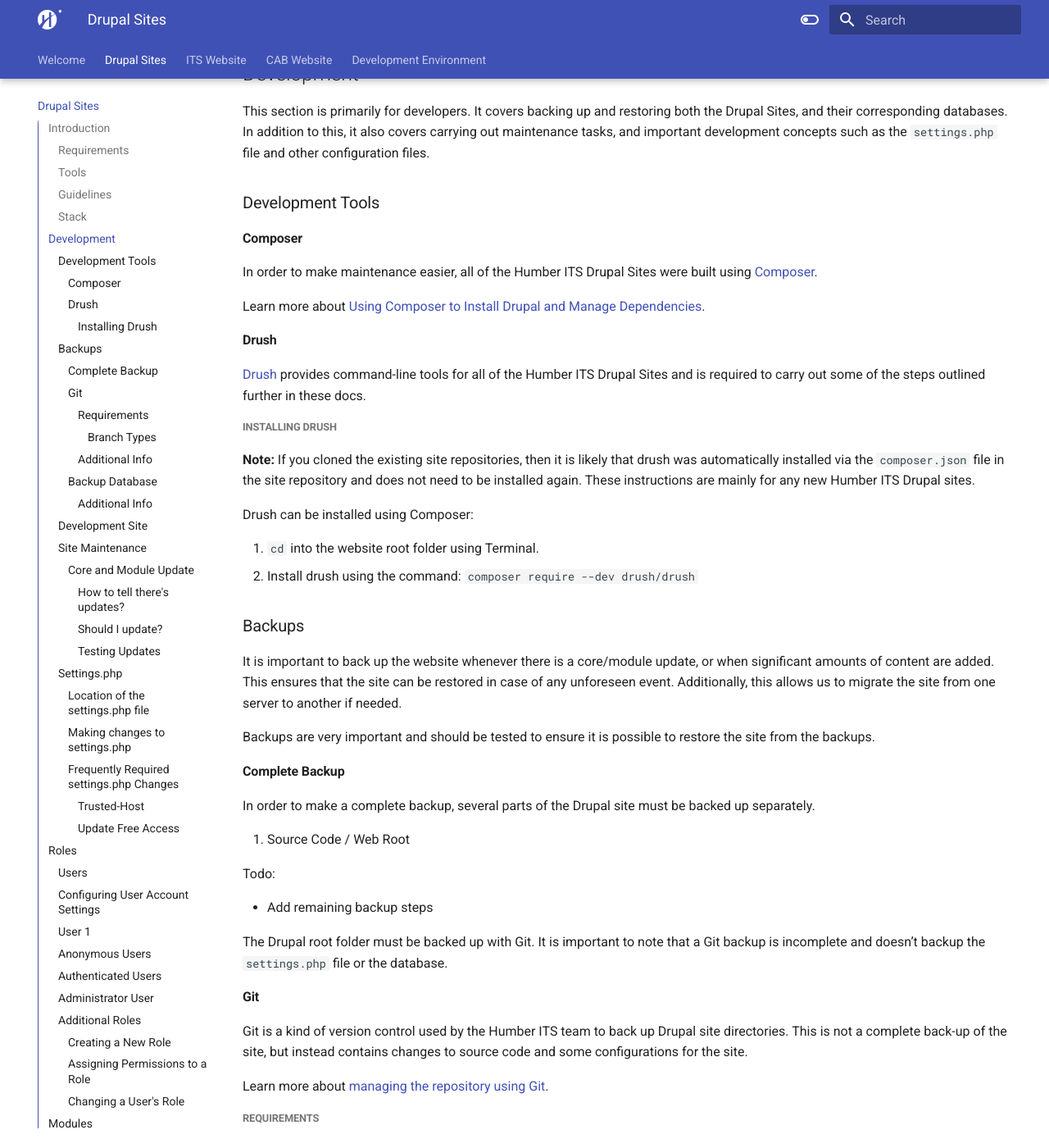
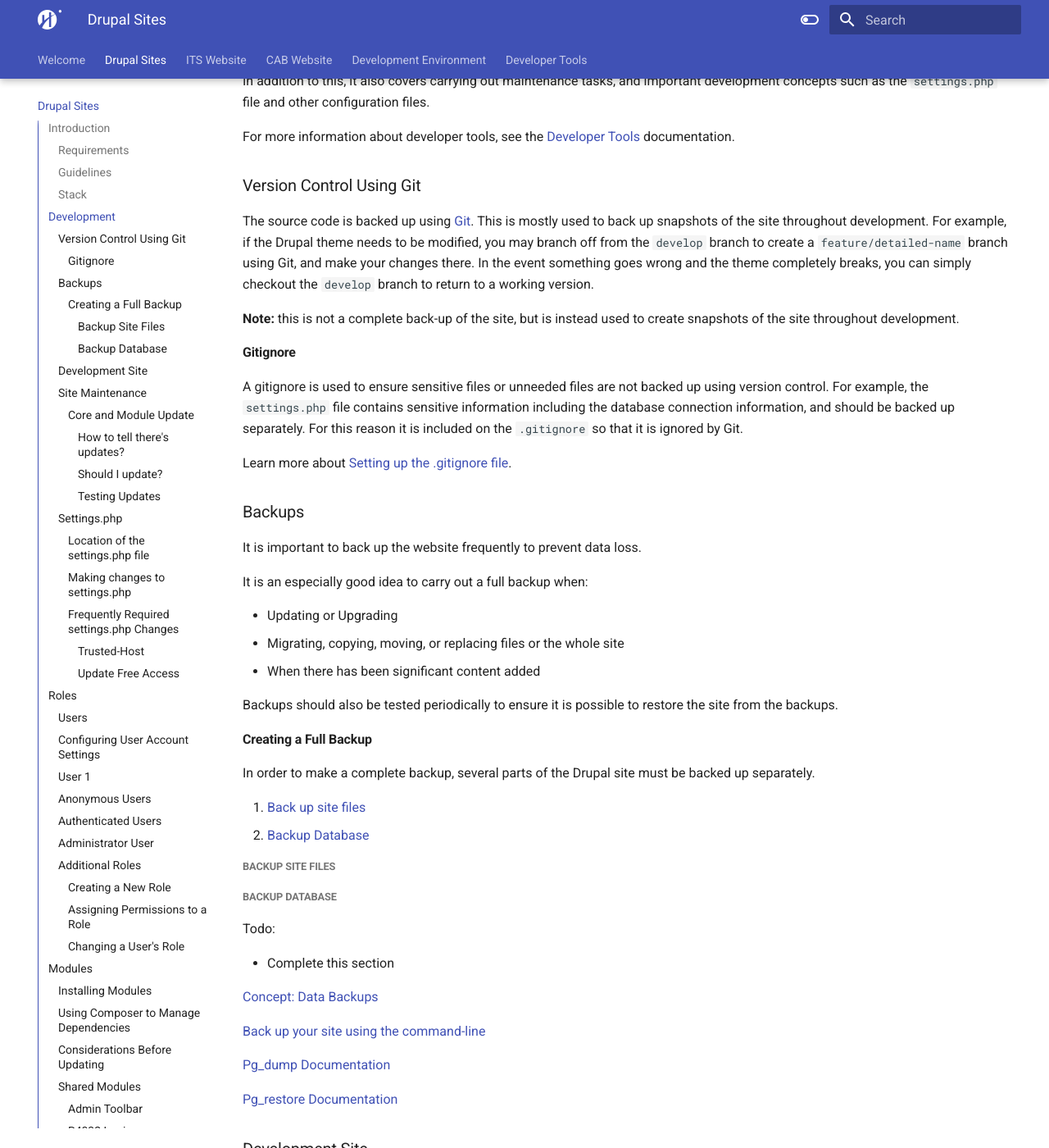
Before and after one commit to GeorgeCiesinski/custom-drupal-docs, an MkDocs documentation site: the page built from docs/drupal-sites.md, in a window 1280 px wide and 1400 px high, scrolled down 1133 px. Shown: the whole window at 82% size. Built offline with MkDocs 1.6.1 and Material for MkDocs 9.7.7, drawn with Linux system fonts in a browser that asks for light colours; some of the changed text lies outside the part shown.

Commit message:
Created new drupal-tools docs to isolate tool instructions there

````diff
--- /dev/null
+++ b/docs/developer-tools.md
@@ -0,0 +1,85 @@
+# Developer Tools
+
+This document outlines the tools used to develop the sites. With some of the tools, I have also outlined some frequently used processes used during the development of the sites.
+
+## Git
+
+Git is a version control software and is used by the Humber ITS team to back up Drupal site directories.
+
+Learn more about [managing the repository using Git](https://www.drupal.org/docs/user_guide/en/extend-git.html).
+
+### Requirements
+
+1. Basic Git knowledge - Learn more about [becoming a git guru](https://www.atlassian.com/git/tutorials).
+
+2. Basic understanding of Git-flow - It is extremely encouraged to maintain git-flow when pushing commits to the site repositories. Learn more about [git-flow](https://www.atlassian.com/git/tutorials/comparing-workflows/gitflow-workflow).
+
+#### Branch Types
+
+**Main** - Permanent Branch
+
+> This is the production branch and is a permanent branch. Only new versions should be pushed to the main branch.
+
+**Develop** - Permanent Branch
+
+> This is the main development branch and is the second permanent branch. New features and hotfixes should branch off from the develop branch, and then back into it when complete. Release branches should also branch out from develop before being merged into main.
+
+> This branch only needs to be created once:
+
+```shell title="Create develop branch and push to origin"
+git checkout -b develop
+git push --set-upstream origin develop
+```
+
+**Feature**
+
+> This is a new feature. It can be a new element, new logic, or any other code that results in a new feature being added to the project.
+
+```shell title="Create a new feature branch"
+git checkout -b feature/descriptive-title
+```
+
+**Hotfix**
+
+> This is essentially a bug fix. A hotfix branch would be created specifically to address a bug or issue. Like the feature branch, the changes can later be merged back into develop.
+
+```shell title="Create a new hotfix branch"
+git checkout -b hotfix/descriptive-title
+```
+
+**Release**
+
+> Unlike Feature or hotfix, a release branch is typically a child of develop and is merged into main. The purpose of the release branch is to do final testing and last-minute changes before creating a tagged release on the main branch.
+
+```shell title="Create a new release branch"
+git checkout -b release/feature-name
+```
+
+### Additional Info
+
+Some more information can be found in these links. These are meant to get a better understanding of how Git can be used on a Drupal site, as well as best practices and the Git-flow method of creating branches. It should not be used in place of the other instructions in this document.
+
+[Building a Drupal Site with Git](https://www.drupal.org/docs/installing-drupal/building-a-drupal-site-with-git)
+
+[Building a Drupal Site with Git](https://www.drupal.org/docs/installing-drupal/building-a-drupal-site-with-git)
+
+[Successful Git Branching Model](https://nvie.com/posts/a-successful-git-branching-model/)
+
+## Composer
+
+In order to make maintenance easier, all of the Humber ITS Drupal Sites were built using [Composer](https://getcomposer.org/).
+
+Learn more about [Using Composer to Install Drupal and Manage Dependencies](https://www.drupal.org/docs/develop/using-composer/manage-dependencies).
+
+## Drush
+
+[Drush](https://www.drush.org/) provides command-line tools for all of the Humber ITS Drupal Sites and is required to carry out some of the steps outlined further in these docs.
+
+### Installing Drush
+
+**Note:** If you cloned the existing site repositories, then it is likely that drush was automatically installed via the `composer.json` file in the site repository and does not need to be installed again. These instructions are mainly for any new Humber ITS Drupal sites.
+
+Drush can be installed using Composer:
+
+1. `cd` into the website root folder using Terminal.
+2. Install drush using the command: `composer require --dev drush/drush`
--- a/docs/drupal-sites.md
+++ b/docs/drupal-sites.md
@@ -14,11 +14,9 @@ The ITS website serves tens of thousands of Faculty Members, Staff and Students
 2.	**Optimization** – All images, videos, and other assets should be optimized before usage on the site to ensure a fast browsing experience.
 3.	**Accessibility** – Content should meet the accessibility requirements outlined in the AODA (Accessibility for Ontarians with Disabilities Act)
 
-### Tools
+### Guidelines
 
 [HUMBER WEB ACCESSIBILITY COMPLIANCE (AODA)](https://humber.ca/tutorial/web-accessibility-compliance.html) - provide access to the WCAG Quick-Reference guide and AODA Compliance Reference, as well as various tools that assist in evaluating Web Accessibility.
-
-### Guidelines
 
 [Humber Interim Web Guidelines](https://humber.ca/brand/sites/default/files/publications/interim-web-guidelines.pdf
 ) - provides guidelines for standards Humber Websites should meet.
@@ -36,117 +34,48 @@ The Humber ITS Drupal Stack uses:
 
 This section is primarily for developers. It covers backing up and restoring both the Drupal Sites, and their corresponding databases. In addition to this, it also covers carrying out maintenance tasks, and important development concepts such as the `settings.php` file and other configuration files.
 
-### Development Tools
+For more information about developer tools, see the [Developer Tools](./developer-tools.md) documentation.
 
-#### Composer
+### Version Control Using Git
 
-In order to make maintenance easier, all of the Humber ITS Drupal Sites were built using [Composer](https://getcomposer.org/).
+The source code is backed up using [Git](./developer-tools.md#git). This is mostly used to back up snapshots of the site throughout development. For example, if the Drupal theme needs to be modified, you may branch off from the `develop` branch to create a `feature/detailed-name` branch using Git, and make your changes there. In the event something goes wrong and the theme completely breaks, you can simply checkout the `develop` branch to return to a working version.
 
-Learn more about [Using Composer to Install Drupal and Manage Dependencies](https://www.drupal.org/docs/develop/using-composer/manage-dependencies).
+**Note:** this is not a complete back-up of the site, but is instead used to create snapshots of the site throughout development.
 
-#### Drush
+#### Gitignore
 
-[Drush](https://www.drush.org/) provides command-line tools for all of the Humber ITS Drupal Sites and is required to carry out some of the steps outlined further in these docs.
+A gitignore is used to ensure sensitive files or unneeded files are not backed up using version control. For example, the `settings.php` file contains sensitive information including the database connection information, and should be backed up separately. For this reason it is included on the `.gitignore` so that it is ignored by Git.
 
-##### Installing Drush
-
-**Note:** If you cloned the existing site repositories, then it is likely that drush was automatically installed via the `composer.json` file in the site repository and does not need to be installed again. These instructions are mainly for any new Humber ITS Drupal sites.
-
-Drush can be installed using Composer:
-
-1. `cd` into the website root folder using Terminal.
-2. Install drush using the command: `composer require --dev drush/drush`
+Learn more about [Setting up the .gitignore file](https://www.drupal.org/docs/user_guide/en/extend-git.html).
 
 ### Backups
 
-It is important to back up the website whenever there is a core/module update, or when significant amounts of content are added. This ensures that the site can be restored in case of any unforeseen event. Additionally, this allows us to migrate the site from one server to another if needed.
+It is important to back up the website frequently to prevent data loss.
 
-Backups are very important and should be tested to ensure it is possible to restore the site from the backups.
+It is an especially good idea to carry out a full backup when:
 
-#### Complete Backup
+* Updating or Upgrading
+* Migrating, copying, moving, or replacing files or the whole site
+* When there has been significant content added
+
+Backups should also be tested periodically to ensure it is possible to restore the site from the backups.
+
+#### Creating a Full Backup
 
 In order to make a complete backup, several parts of the Drupal site must be backed up separately.
 
-1.	Source Code / Web Root
+1. [Back up site files](#backup-site-files)
+2. [Backup Database](#backup-database)
 
-Todo:
+##### Backup Site Files
 
-* Add remaining backup steps
 
-The Drupal root folder must be backed up with Git. It is important to note that a Git backup is incomplete and doesn’t backup the `settings.php` file or the database.
 
-#### Git
-
-Git is a kind of version control used by the Humber ITS team to back up Drupal site directories. This is not a complete back-up of the site, but instead contains changes to source code and some configurations for the site.
-
-Learn more about [managing the repository using Git](https://www.drupal.org/docs/user_guide/en/extend-git.html).
-
-##### Requirements
-
-1. Basic Git knowledge - Learn more about [becoming a git guru](https://www.atlassian.com/git/tutorials).
-
-2. Basic understanding of Git-flow - It is extremely encouraged to maintain git-flow when pushing commits to the site repositories. Learn more about [git-flow](https://www.atlassian.com/git/tutorials/comparing-workflows/gitflow-workflow).
-
-###### Branch Types
-
-**Main** - Permanent Branch
-
-> This is the production branch and is a permanent branch. Only new versions should be pushed to the main branch.
-
-**Develop** - Permanent Branch
-
-> This is the main development branch and is the second permanent branch. New features and hotfixes should branch off from the develop branch, and then back into it when complete. Release branches should also branch out from develop before being merged into main.
-
-> This branch only needs to be created once:
-
-```shell title="Create develop branch and push to origin"
-git checkout -b develop
-git push --set-upstream origin develop
-```
-
-**Feature**
-
-> This is a new feature. It can be a new element, new logic, or any other code that results in a new feature being added to the project.
-
-```shell title="Create a new feature branch"
-git checkout -b feature/descriptive-title
-```
-
-**Hotfix**
-
-> This is essentially a bug fix. A hotfix branch would be created specifically to address a bug or issue. Like the feature branch, the changes can later be merged back into develop.
-
-```shell title="Create a new hotfix branch"
-git checkout -b hotfix/descriptive-title
-```
-
-**Release**
-
-> Unlike Feature or hotfix, a release branch is typically a child of develop and is merged into main. The purpose of the release branch is to do final testing and last-minute changes before creating a tagged release on the main branch.
-
-```shell title="Create a new release branch"
-git checkout -b release/feature-name
-```
-
-##### Additional Info
-
-Some more information can be found in these links. These are meant to get a better understanding of how Git can be used on a Drupal site, as well as best practices and the Git-flow method of creating branches. It should not be used in place of the other instructions in this document.
-
-[Building a Drupal Site with Git](https://www.drupal.org/docs/installing-drupal/building-a-drupal-site-with-git)
-
-[Managing File and Configuration Revisions with Git](https://www.drupal.org/docs/user_guide/en/extend-git.html)
-
-[Building a Drupal Site with Git](https://www.drupal.org/docs/installing-drupal/building-a-drupal-site-with-git)
-
-[Successful Git Branching Model](https://nvie.com/posts/a-successful-git-branching-model/)
-
-#### Backup Database
+##### Backup Database
 
 Todo:
 
 * Complete this section
-
-##### Additional Info
 
 [Concept: Data Backups](https://www.drupal.org/docs/user_guide/en/prevent-backups.html)
 
--- a/mkdocs.yml
+++ b/mkdocs.yml
@@ -5,6 +5,7 @@ nav:
   - 'its-website.md'
   - 'cab-website.md'
   - 'development-environment.md'
+  - 'developer-tools.md'
 theme:
   name: material
   logo: assets/humber-logo-white-150x150.svg
````
